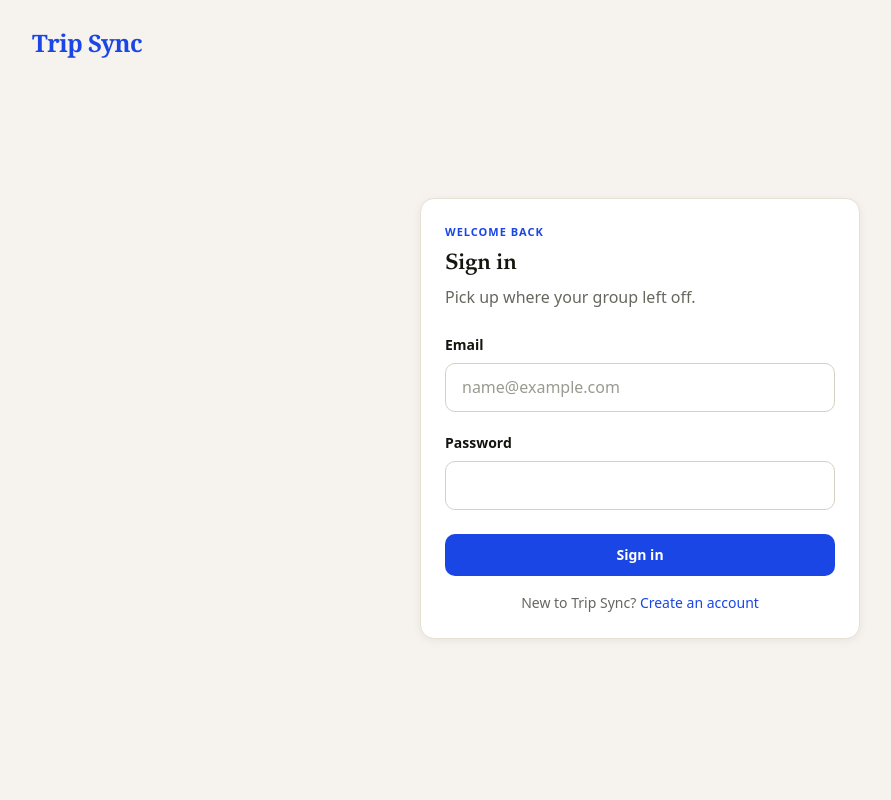
After one commit to vghidic/trip_sync, a Django app: page /login/?next=/ in a window 1280 px wide. The commit adds this page. Shown: the whole page, without its empty margins (0-891 px from the left). Run offline with Django 5.2, Linux system fonts and the light colour scheme.

Commit message:
Add login, register and logout
- /register/ creates an account (name, email, password) and signs in
- /login/ signs in with email and password, honouring a safe ?next=
- /logout/ (POST) via a Sign out button in the header
- LoginRequiredMiddleware protects every page except login, register,
  invite links and read-only share links
- Invite link forms now create or authenticate the account and add the
  user to the trip when the invitation is active
- Header shows the signed-in user instead of the first trip's organizer
- settings.py reads .env so Django uses the same Postgres password as
  docker compose
- Tests for the auth flow in web/tests.py

Co-Authored-By: Claude Opus 5.5 <noreply@anthropic.com>

```diff
--- /dev/null
+++ b/web/context_processors.py
@@ -0,0 +1,9 @@
+from .db_context import user_context
+
+
+def current_user(request):
+    """The signed-in person, for the header avatar and greetings."""
+    user = getattr(request, 'user', None)
+    if user is None or not user.is_authenticated:
+        return {}
+    return {'user_profile': user_context(user)}
--- /dev/null
+++ b/web/forms.py
@@ -0,0 +1,85 @@
+"""Account forms: creating an account (FR-01) and signing in (FR-02).
+
+People sign in with their email. The email doubles as the username, which is
+how the seeded demo users are stored as well.
+"""
+
+from django import forms
+from django.contrib.auth import authenticate, get_user_model
+from django.contrib.auth.password_validation import validate_password
+
+
+class RegisterForm(forms.Form):
+    name = forms.CharField(max_length=150)
+    email = forms.EmailField()
+    password = forms.CharField(strip=False, widget=forms.PasswordInput)
+
+    def clean_email(self):
+        email = self.cleaned_data['email'].strip().lower()
+        User = get_user_model()
+        if User.objects.filter(email__iexact=email).exists() or \
+                User.objects.filter(username__iexact=email).exists():
+            raise forms.ValidationError(
+                'An account with this email already exists. Sign in instead.'
+            )
+        return email
+
+    def clean(self):
+        cleaned = super().clean()
+        password = cleaned.get('password')
+        if password:
+            first, _, last = cleaned.get('name', '').strip().partition(' ')
+            candidate = get_user_model()(
+                username=cleaned.get('email', ''),
+                email=cleaned.get('email', ''),
+                first_name=first,
+                last_name=last,
+            )
+            try:
+                validate_password(password, candidate)
+            except forms.ValidationError as error:
+                self.add_error('password', error)
+        return cleaned
+
+    def save(self):
+        first, _, last = self.cleaned_data['name'].strip().partition(' ')
+        email = self.cleaned_data['email']
+        return get_user_model().objects.create_user(
+            username=email,
+            email=email,
+            password=self.cleaned_data['password'],
+            first_name=first,
+            last_name=last.strip(),
+        )
+
+
+class LoginForm(forms.Form):
+    email = forms.EmailField()
+    password = forms.CharField(strip=False, widget=forms.PasswordInput)
+
+    error_messages = {
+        'invalid_login': 'That email and password don’t match an account.',
+        'inactive': 'This account has been disabled.',
+    }
+
+    def __init__(self, request=None, *args, **kwargs):
+        self.request = request
+        self.user = None
+        super().__init__(*args, **kwargs)
+
+    def clean(self):
+        cleaned = super().clean()
+        email = cleaned.get('email')
+        password = cleaned.get('password')
+        if email and password:
+            User = get_user_model()
+            account = User.objects.filter(email__iexact=email).first()
+            username = account.get_username() if account else email
+            self.user = authenticate(
+                self.request, username=username, password=password,
+            )
+            if self.user is None:
+                if account is not None and not account.is_active:
+                    raise forms.ValidationError(self.error_messages['inactive'])
+                raise forms.ValidationError(self.error_messages['invalid_login'])
+        return cleaned
--- a/web/static/web/css/components/form.css
+++ b/web/static/web/css/components/form.css
@@ -21,6 +21,28 @@
     color: var(--c-muted);
     font-size: var(--t-xs);
     line-height: var(--lh-snug);
+}
+
+.field__error {
+    margin-top: var(--s-2);
+    color: var(--c-error-fg);
+    font-size: var(--t-xs);
+    line-height: var(--lh-snug);
+}
+
+/* A problem with the whole form, e.g. a wrong email and password pair. */
+.form-error {
+    margin-bottom: var(--s-5);
+    padding: var(--s-3) var(--s-4);
+    background: var(--c-error-bg);
+    border-radius: var(--r-md);
+    color: var(--c-error-fg);
+    font-size: var(--t-sm);
+}
+
+.input--invalid,
+.input--invalid:focus {
+    border-color: var(--c-error-fg);
 }
 
 .field__optional {
--- a/web/static/web/css/pages/join.css
+++ b/web/static/web/css/pages/join.css
@@ -156,6 +156,22 @@
     line-height: var(--lh-snug);
 }
 
+/* ---- signing in or registering without an invite ---- */
+
+.join--auth {
+    max-width: 440px;
+}
+
+.auth__title {
+    margin-top: var(--s-3);
+    margin-bottom: 0;
+}
+
+.auth__lede {
+    margin-top: var(--s-2);
+    margin-bottom: var(--s-6);
+}
+
 /* ---- a link that no longer works ---- */
 
 .join--dead {
--- a/web/static/web/css/tokens.css
+++ b/web/static/web/css/tokens.css
@@ -28,6 +28,8 @@
     --c-ok-fg: #2f6b3a;
     --c-warn-bg: #efe9de;
     --c-warn-fg: #6d5c3c;
+    --c-error-bg: #f8e6e3;
+    --c-error-fg: #a3291b;
 
     /* ---- type ---- */
     --font-display:
--- /dev/null
+++ b/web/templates/web/auth.html
@@ -0,0 +1,28 @@
+{% extends "web/join_base.html" %}
+
+{% block title %}{{ variant.title }} &middot; Trip Sync{% endblock %}
+
+{% block content %}
+  <div class="join join--auth">
+    <div class="join__panel">
+      <p class="eyebrow">{{ variant.eyebrow }}</p>
+      <h1 class="join__panel-title auth__title">{{ variant.title }}</h1>
+      <p class="join__lede auth__lede">{{ variant.lede }}</p>
+
+      <form method="post" action="" novalidate>
+        {% csrf_token %}
+        {% if next %}<input type="hidden" name="next" value="{{ next }}">{% endif %}
+        {% include "web/partials/account_fields.html" %}
+
+        <button class="btn btn--block join__submit" type="submit">
+          {{ variant.submit }}
+        </button>
+      </form>
+
+      <p class="join__alt">
+        {{ variant.alt_text }}
+        <a href="{{ alt_url }}">{{ variant.alt_link }}</a>
+      </p>
+    </div>
+  </div>
+{% endblock %}
--- /dev/null
+++ b/web/templates/web/partials/account_fields.html
@@ -0,0 +1,40 @@
+{% comment %}
+The account fields shared by /login/, /register/ and the invite link.
+Expects `form` and `mode` ('signup' or 'signin').
+{% endcomment %}
+{% if form.non_field_errors %}
+  <div class="form-error" role="alert">
+    {% for error in form.non_field_errors %}<p>{{ error }}</p>{% endfor %}
+  </div>
+{% endif %}
+
+{% if mode == 'signup' %}
+  <div class="field">
+    <label class="field__label" for="account-name">Your name</label>
+    <input class="input{% if form.name.errors %} input--invalid{% endif %}"
+           id="account-name" name="name" type="text" required
+           value="{{ form.name.value|default_if_none:'' }}"
+           placeholder="How the group knows you" autocomplete="name">
+    {% for error in form.name.errors %}<p class="field__error">{{ error }}</p>{% endfor %}
+  </div>
+{% endif %}
+
+<div class="field">
+  <label class="field__label" for="account-email">Email</label>
+  <input class="input{% if form.email.errors %} input--invalid{% endif %}"
+         id="account-email" name="email" type="email" required
+         value="{{ form.email.value|default_if_none:'' }}"
+         placeholder="name@example.com" autocomplete="email">
+  {% for error in form.email.errors %}<p class="field__error">{{ error }}</p>{% endfor %}
+</div>
+
+<div class="field">
+  <label class="field__label" for="account-password">Password</label>
+  <input class="input{% if form.password.errors %} input--invalid{% endif %}"
+         id="account-password" name="password" type="password" required
+         autocomplete="{% if mode == 'signup' %}new-password{% else %}current-password{% endif %}">
+  {% for error in form.password.errors %}<p class="field__error">{{ error }}</p>{% endfor %}
+  {% if mode == 'signup' %}
+    <p class="field__hint">At least 8 characters, not only numbers.</p>
+  {% endif %}
+</div>
--- a/web/templates/web/partials/app_header.html
+++ b/web/templates/web/partials/app_header.html
@@ -26,6 +26,12 @@
       <span class="avatar avatar--me" title="{{ user_profile.name }}">
         {{ user_profile.initials }}
       </span>
+      {% if user.is_authenticated %}
+        <form method="post" action="{% url 'web:logout' %}">
+          {% csrf_token %}
+          <button class="btn btn--quiet btn--sm" type="submit">Sign out</button>
+        </form>
+      {% endif %}
     </div>
   </div>
 </header>
--- a/web/urls.py
+++ b/web/urls.py
@@ -6,6 +6,9 @@ app_name = 'web'
 
 urlpatterns = [
     path('', views.trips, name='trips'),
+    path('login/', views.login_view, name='login'),
+    path('register/', views.register_view, name='register'),
+    path('logout/', views.logout_view, name='logout'),
     path('styleguide/', views.styleguide, name='styleguide'),
     path('share/expired/', views.share_expired, name='share_expired'),
     path('share/<slug:token>/', views.share_view, name='share_view'),
--- a/web/views.py
+++ b/web/views.py
@@ -4,12 +4,18 @@ Each view renders one screen of the design using database-backed context.
 """
 
 import hashlib
+from urllib.parse import urlencode
 
+from django.conf import settings
+from django.contrib.auth import login, logout
+from django.contrib.auth.decorators import login_not_required
 from django.http import Http404
-from django.shortcuts import redirect, render
+from django.shortcuts import redirect, render, resolve_url
 from django.urls import reverse
+from django.utils.http import url_has_allowed_host_and_scheme
+from django.views.decorators.http import require_POST
 
-from trips.models import ReadOnlyShareLink, Trip
+from trips.models import ReadOnlyShareLink, Trip, TripInvitation, TripParticipant
 
 from .db_context import (
     balances_context,
@@ -20,8 +26,8 @@ from .db_context import (
     money_context,
     trip_context,
     trip_for_slug,
-    user_context,
 )
+from .forms import LoginForm, RegisterForm
 from .ui_data import ui
 
 
@@ -36,7 +42,6 @@ def _shell(active_tab=''):
     if trip is None:
         raise Http404('No trips found. Run seed_demo_data first.')
     return {
-        'user_profile': user_context(trip.organizer),
         'trip': trip_context(trip),
         'active_tab': active_tab,
     }
@@ -44,10 +49,96 @@ def _shell(active_tab=''):
 
 def _shell_for_trip(active_tab, trip):
     return {
-        'user_profile': user_context(trip.organizer),
         'trip': trip_context(trip),
         'active_tab': active_tab,
     }
+
+
+AUTH_VARIANTS = {
+    'signin': {
+        'eyebrow': 'Welcome back',
+        'title': 'Sign in',
+        'lede': 'Pick up where your group left off.',
+        'submit': 'Sign in',
+        'alt_text': 'New to Trip Sync?',
+        'alt_link': 'Create an account',
+    },
+    'signup': {
+        'eyebrow': 'Get started',
+        'title': 'Create an account',
+        'lede': 'Plan trips with friends: vote, build the days, split the costs.',
+        'submit': 'Create account',
+        'alt_text': 'Already have an account?',
+        'alt_link': 'Sign in',
+    },
+}
+
+
+def _safe_next(request):
+    """The page to return to after signing in, if it is one of ours."""
+    target = request.POST.get('next') or request.GET.get('next') or ''
+    if url_has_allowed_host_and_scheme(
+        target,
+        allowed_hosts={request.get_host()},
+        require_https=request.is_secure(),
+    ):
+        return target
+    return ''
+
+
+def _account_form(request, mode):
+    """The bound sign-in or sign-up form for this request."""
+    data = request.POST if request.method == 'POST' else None
+    if mode == 'signup':
+        return RegisterForm(data)
+    return LoginForm(request, data)
+
+
+def _complete_account(request, form, mode):
+    """Create or authenticate the user behind a valid form and log them in."""
+    user = form.save() if mode == 'signup' else form.user
+    login(request, user, backend='django.contrib.auth.backends.ModelBackend')
+    return user
+
+
+def _auth_page(request, mode):
+    if request.user.is_authenticated:
+        return redirect(settings.LOGIN_REDIRECT_URL)
+
+    form = _account_form(request, mode)
+    next_url = _safe_next(request)
+    if request.method == 'POST' and form.is_valid():
+        _complete_account(request, form, mode)
+        return redirect(next_url or resolve_url(settings.LOGIN_REDIRECT_URL))
+
+    alt = reverse('web:register' if mode == 'signin' else 'web:login')
+    if next_url:
+        alt += '?' + urlencode({'next': next_url})
+    return render(request, 'web/auth.html', {
+        'form': form,
+        'mode': mode,
+        'variant': AUTH_VARIANTS[mode],
+        'next': next_url,
+        'alt_url': alt,
+    })
+
+
+@login_not_required
+def login_view(request):
+    """Sign in with email and password (FR-02)."""
+    return _auth_page(request, 'signin')
+
+
+@login_not_required
+def register_view(request):
+    """Create an account (FR-01) and sign straight in."""
+    return _auth_page(request, 'signup')
+
+
+@require_POST
+def logout_view(request):
+    logout(request)
+    return redirect(settings.LOGOUT_REDIRECT_URL)
 
 
 def trips(request):
@@ -277,6 +368,15 @@ def itinerary_build(request, slug):
     return render(request, 'web/itinerary_build.html', context)
 
 
+def _join_trip(token, user):
+    """Add the user to the trip the invite link belongs to, if it is live."""
+    token_hash = hashlib.sha256(token.encode()).hexdigest()
+    invitation = TripInvitation.objects.filter(token_hash=token_hash).first()
+    if invitation is not None and invitation.is_active:
+        TripParticipant.objects.get_or_create(trip=invitation.trip, user=user)
+
+
+@login_not_required
 def join(request, token, mode='signup'):
     """The invite link (FR-07), with the account step it needs (FR-01, FR-02).
 
@@ -286,13 +386,17 @@ def join(request, token, mode='signup'):
     if mode not in ('signup', 'signin'):
         raise Http404('Unknown mode')
 
-    if request.method == 'POST':
+    form = _account_form(request, mode)
+    if request.method == 'POST' and form.is_valid():
+        user = _complete_account(request, form, mode)
+        _join_trip(token, user)
         return redirect('web:join_welcome', token=token)
 
     other = 'signin' if mode == 'signup' else 'signup'
     alt = ('web:join_signin', [token]) if other == 'signin' else ('web:join', [token])
 
     context = {
+        'form': form,
         'trip': ui.TRIP,
         'join': ui.JOIN,
         'mode': mode,
@@ -302,12 +406,14 @@ def join(request, token, mode='signup'):
     return render(request, 'web/join.html', context)
 
 
+@login_not_required
 def join_expired(request):
     """A revoked or replaced link (NFR-02) is a dead end, not an error page."""
     return render(request, 'web/join_expired.html',
                   {'expired': ui.JOIN['expired']})
 
 
+@login_not_required
 def join_welcome(request, token):
     """The moment after joining: what the group is already waiting on."""
     return render(request, 'web/join_welcome.html', {
@@ -338,6 +444,7 @@ def share_manage(request, slug):
     return render(request, 'web/share_manage.html', context)
 
 
+@login_not_required
 def share_view(request, token):
     """What a visitor sees: the approved itinerary, and nothing else (R-06)."""
     token_hash = hashlib.sha256(token.encode()).hexdigest()
@@ -354,6 +461,7 @@ def share_view(request, token):
     })
 
 
+@login_not_required
 def share_expired(request):
     """A revoked link shows the visitor nothing about the trip."""
     return render(request, 'web/share_expired.html',
```
Also changed, not shown: trip_sync/settings.py (+30 -0 lines), web/db_context.py (+4 -3 lines), web/templates/web/join.html (+1 -27 lines), web/tests.py (added, +72 -0 lines), CHANGELOG.md, README.md.
